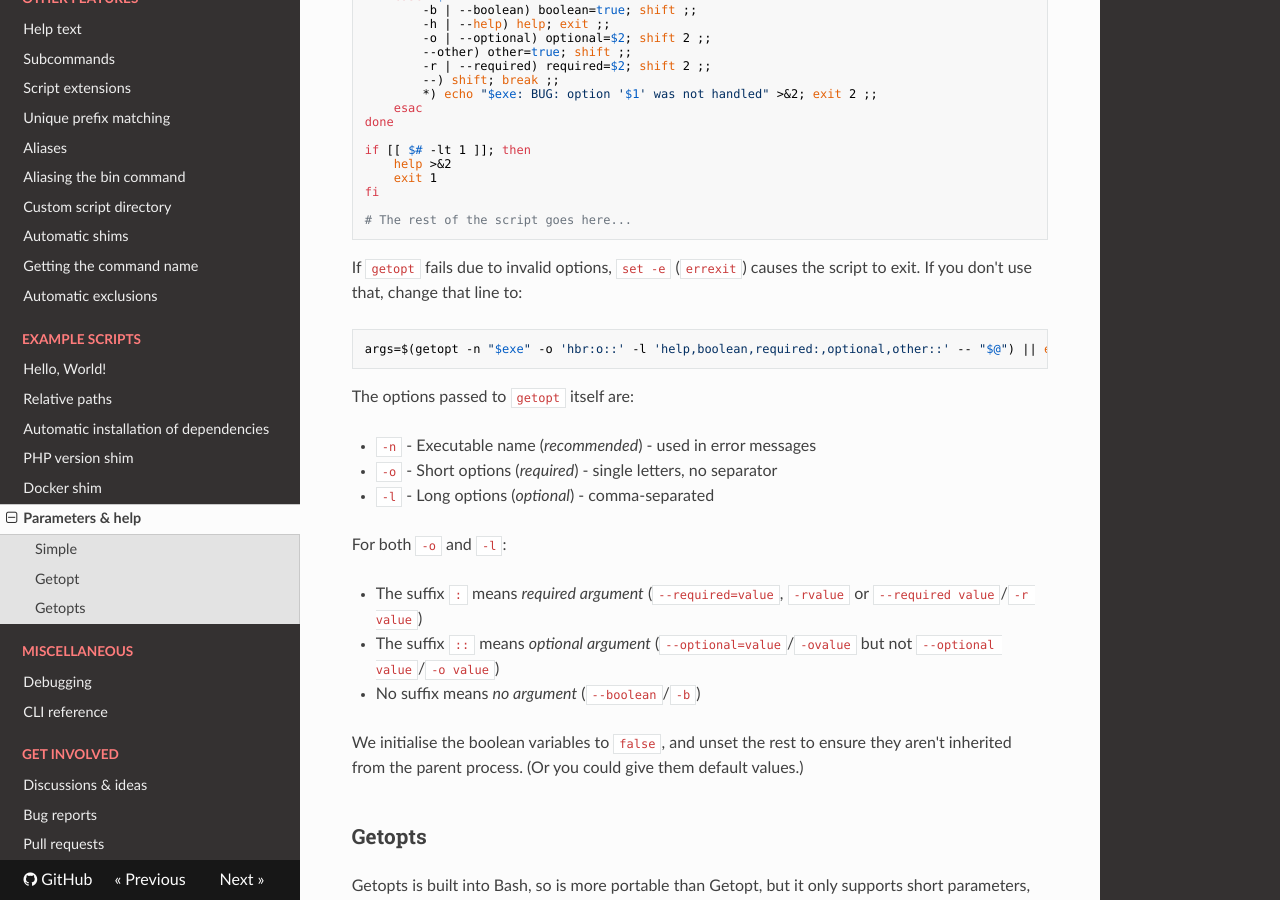
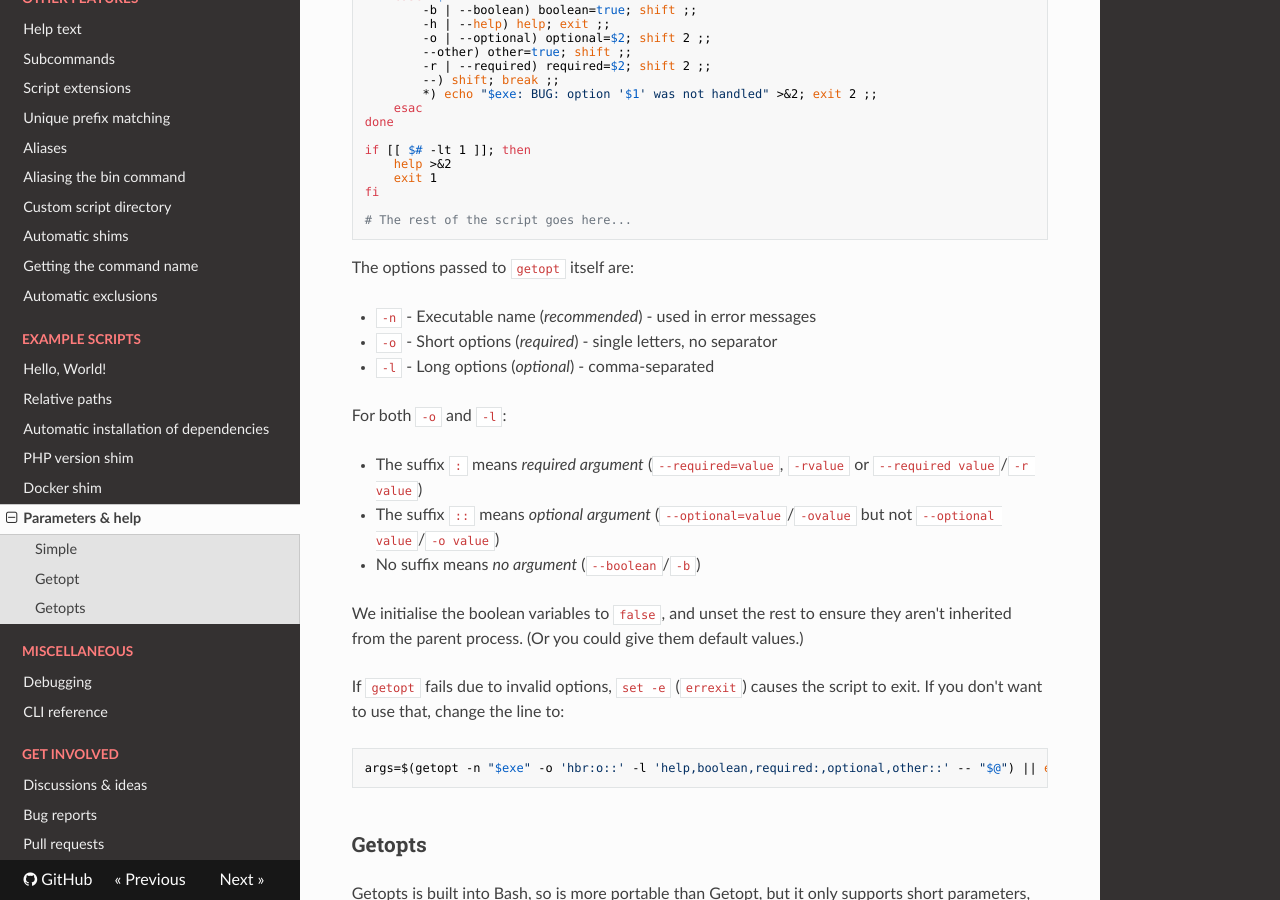
Before and after one commit to bin-cli/bin-cli, an MkDocs documentation site: the page built from docs/parameters-help.md, in a window 1280 px wide and 900 px high, scrolled down 1228 px. Built offline with MkDocs 1.6.1, drawn with Linux system fonts in a browser that asks for light colours; nearby versions of some CDN libraries; part of the change alters nothing that is shown.

Commit message:
Rearrange text

````diff
--- a/docs/parameters-help.md
+++ b/docs/parameters-help.md
@@ -76,12 +76,6 @@ fi
 # The rest of the script goes here...
 ```
 
-If `getopt` fails due to invalid options, `set -e` (`errexit`) causes the script to exit. If you don't use that, change that line to:
-
-```bash
-args=$(getopt -n "$exe" -o 'hbr:o::' -l 'help,boolean,required:,optional,other::' -- "$@") || exit
-```
-
 The options passed to `getopt` itself are:
 
 - `-n` - Executable name (*recommended*) - used in error messages
@@ -95,6 +89,12 @@ For both `-o` and `-l`:
 - No suffix means _no argument_ (`--boolean`/`-b`)
 
 We initialise the boolean variables to `false`, and unset the rest to ensure they aren't inherited from the parent process. (Or you could give them default values.)
+
+If `getopt` fails due to invalid options, `set -e` (`errexit`) causes the script to exit. If you don't want to use that, change the line to:
+
+```bash
+args=$(getopt -n "$exe" -o 'hbr:o::' -l 'help,boolean,required:,optional,other::' -- "$@") || exit
+```
 
 ## Getopts
 
````
